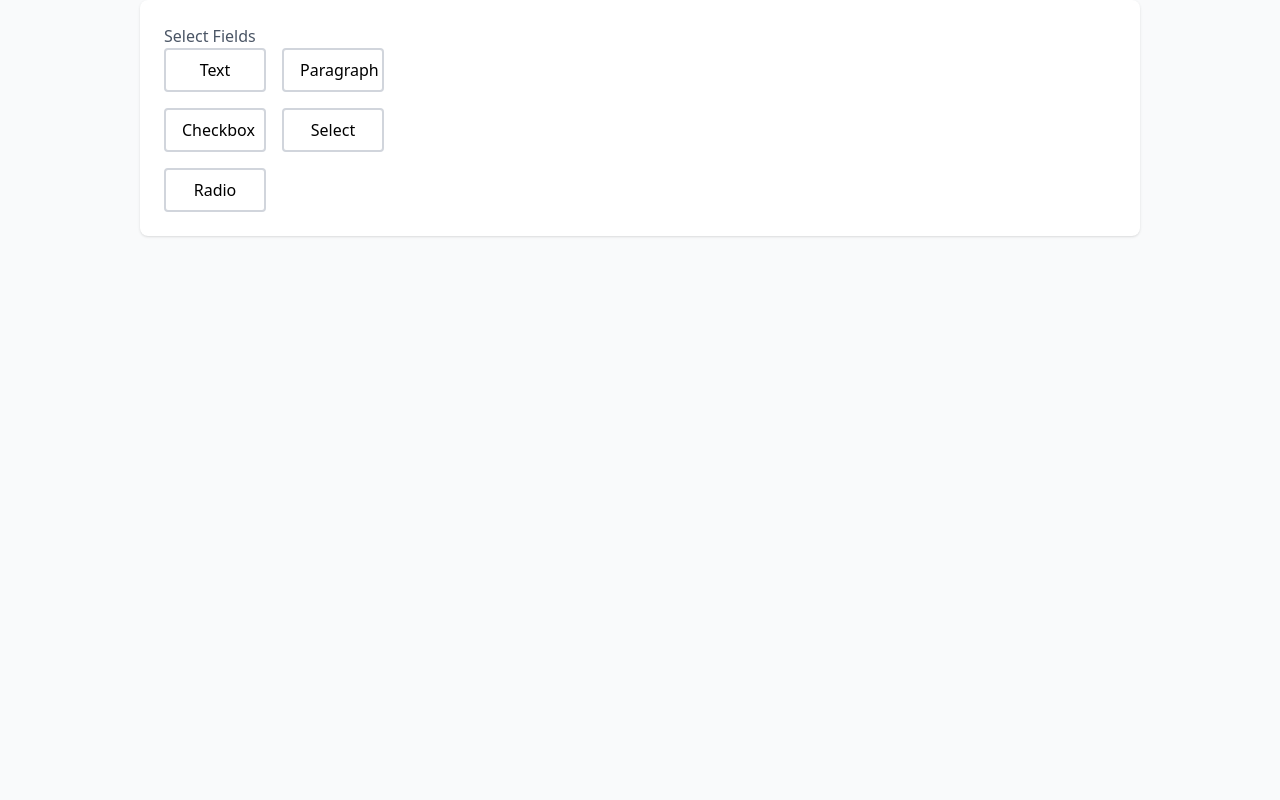
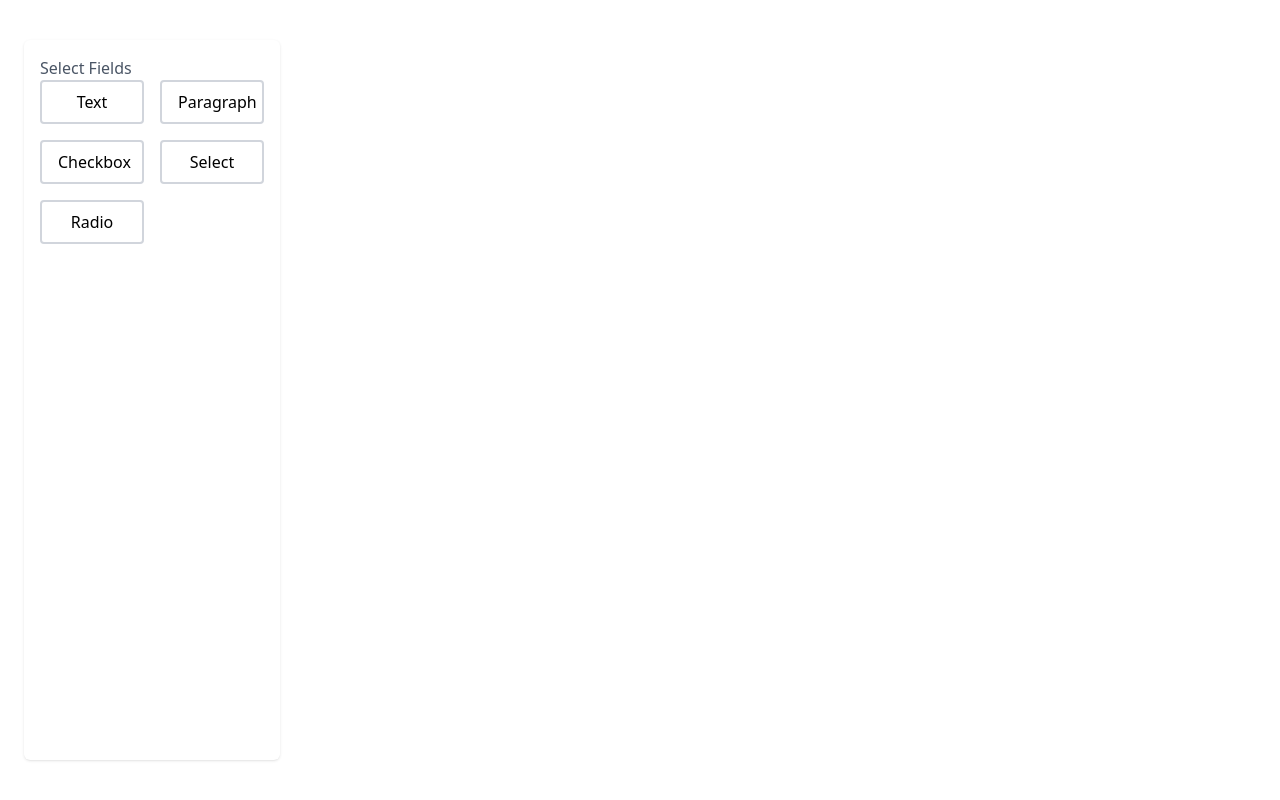
Before and after one commit to selenax/formVibes, a React (Vite) app: page / in a window 1280 px wide. Built offline with nearby package versions, Linux system fonts and the light colour scheme.

Commit message:
style: make sidebar sticky to improve field selection during scroll

```diff
--- a/src/App.jsx
+++ b/src/App.jsx
@@ -46,16 +46,17 @@ const App = () => {
   };
 
   return (
-    <div className="min-h-screen bg-gray-50">
-      <div className="max-w-[1000px] mx-auto p-6 bg-white shadow-sm rounded-lg">
-        <div className="flex flex-col md:flex-row gap-8">
-          {/* Sidebar Column */}
-          <div className="w-full md:w-[220px] flex-shrink-0 sticky top-10 self-start max-h-[90vh] overflow-auto">
+    <div className="min-h-screen bg-white flex px-6 py-10">
+      {/* Fixed Sidebar */}
+      <div className="hidden md:block fixed top-10 left-6 w-64 h-[90vh] overflow-auto bg-white shadow z-30 p-4 rounded-md">
         <Sidebar onAddField={handleClickField} />
       </div>
 
-          {/* Form Editor Column */}
-          <div className="flex-1">
+      {/* Spacer for Sidebar */}
+      <div className="w-0 md:w-64" />
+
+      {/* Main Content */}
+      <div className="flex-1 max-w-[1000px] mx-auto">
         <FormEditor
           collection={collection}
           onToggleRequired={toggleRequired}
@@ -65,8 +66,6 @@ const App = () => {
         />
       </div>
     </div>
-      </div>
-    </div>
   );
 };
 
--- a/src/components/FieldList/SelectField.jsx
+++ b/src/components/FieldList/SelectField.jsx
@@ -3,6 +3,7 @@ import OptionEditor from './OptionEditor';
 const SelectField = ({ field, onUpdate }) => {
   return (
     <div className="p-4 border rounded space-y-2">
+
       {/* Field label */}
       <input
         type="text"
--- a/src/style.css
+++ b/src/style.css
@@ -1,9 +1,4 @@
 @import 'tailwindcss';
-
-html,
-body {
-  overflow-x: hidden;
-}
 
 .btn-primary {
   @apply text-black px-4 py-2 border-2 border-gray-300 rounded hover:bg-gray-400;
```
Lines whose indentation alone changed are shown as unchanged.
